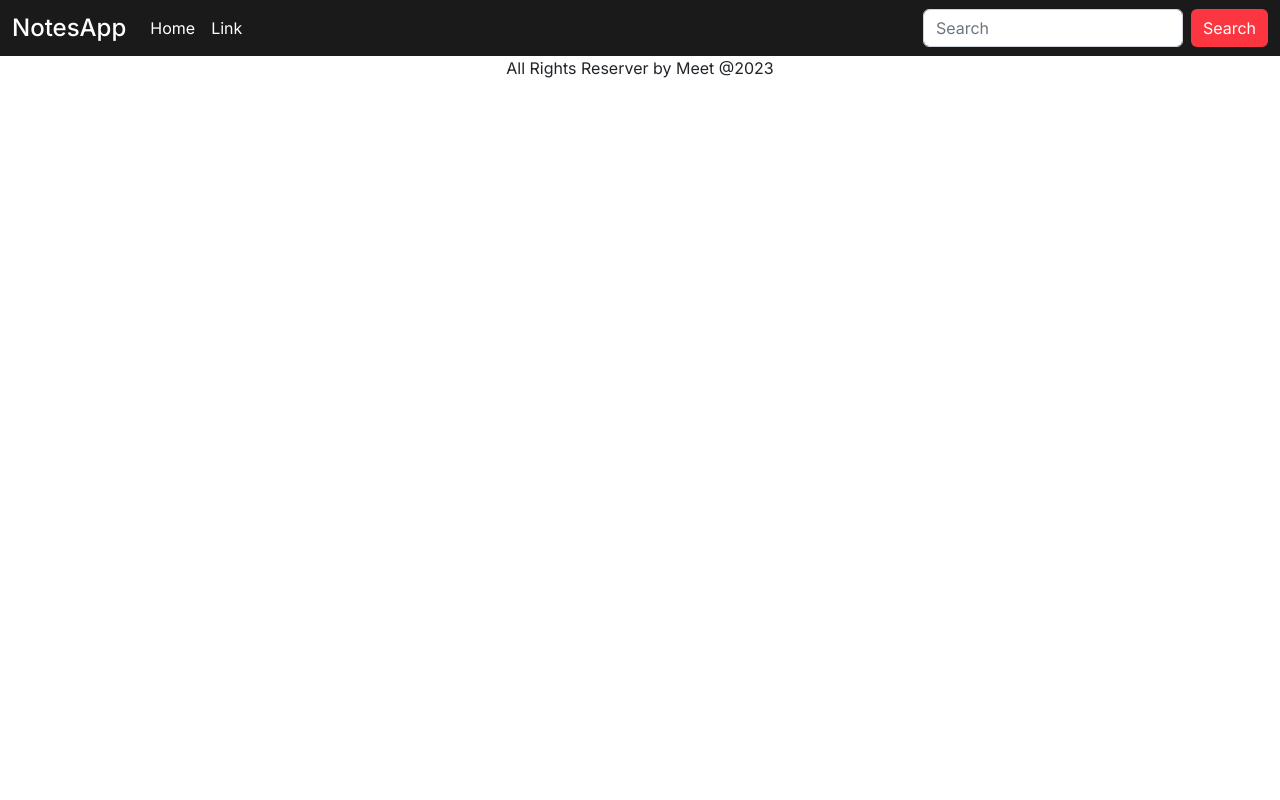
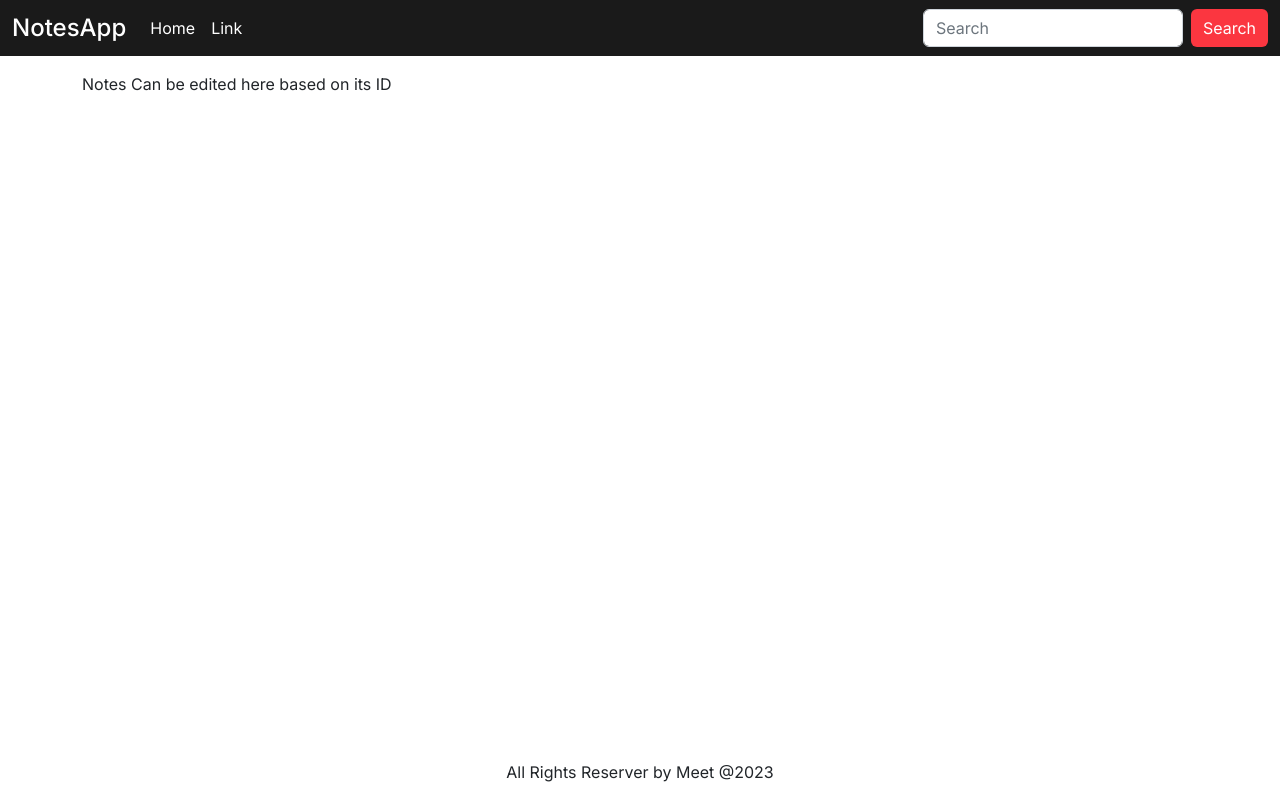
Before and after one commit to meet2960/ReactJs, a React (Create React App) app in the folder notes/: page /edit/1 in a window 1280 px wide. Built offline with nearby package versions, Linux system fonts and the light colour scheme.

Commit message:
added outlet from router-dom

```diff
--- a/notes/src/App.js
+++ b/notes/src/App.js
@@ -6,7 +6,7 @@ import Routing from "./Pages/Routing";
 
 const App = () => {
   return (
-    <div className="min-100vh d-flex flex-column">
+    <div>
       <Routing />
     </div>
   );
--- a/notes/src/Components/Note.jsx
+++ b/notes/src/Components/NotesPage.jsx
@@ -1,7 +1,7 @@
 import React, { useState } from "react";
 import { useDispatch } from "react-redux";
 import { addNotes } from "../Redux/notesSlice";
-const Note = () => {
+const NotesPage = () => {
   const dispatch = useDispatch();
   const [noteInput, setNoteInput] = useState({
     noteTitle: "",
@@ -63,4 +63,4 @@ const Note = () => {
   );
 };
 
-export default Note;
+export default NotesPage;
--- /dev/null
+++ b/notes/src/Pages/AddNote.jsx
@@ -0,0 +1,7 @@
+import React from "react";
+
+const AddNote = () => {
+  return <div>New Notes Will be Added Here</div>;
+};
+
+export default AddNote;
--- /dev/null
+++ b/notes/src/Pages/EditNote.jsx
@@ -0,0 +1,7 @@
+import React from "react";
+
+const EditNote = () => {
+  return <div>Notes Can be edited here based on its ID</div>;
+};
+
+export default EditNote;
--- a/notes/src/Pages/Home.jsx
+++ b/notes/src/Pages/Home.jsx
@@ -1,11 +1,20 @@
 import React from "react";
 import { Container } from "reactstrap";
-import Note from "../Components/Note";
+import Note from "../Components/NotesPage";
+import Header from "../Components/Header";
+import { Outlet } from "react-router-dom";
+import Footer from "../Components/Footer";
 const Home = () => {
   return (
-    <Container className="flex-grow-1">
-      <Note />
-    </Container>
+    <div className="min-100vh d-flex flex-column">
+      <Header />
+      <div className="flex-grow-1">
+        <Container className="mt-3">
+          <Outlet />
+        </Container>
+      </div>
+      <Footer />
+    </div>
   );
 };
 
--- a/notes/src/Pages/Routing.jsx
+++ b/notes/src/Pages/Routing.jsx
@@ -1,16 +1,19 @@
 import React from "react";
 import { BrowserRouter, Routes, Route } from "react-router-dom";
-import Header from "../Components/Header";
-import Footer from "../Components/Footer";
 import Home from "./Home";
+import EditNote from "./EditNote";
+import AddNote from "./AddNote";
+import NotesPage from "../Components/NotesPage";
 const Routing = () => {
   return (
     <BrowserRouter>
-      <Header />
       <Routes>
-        <Route path="/" element={<Home />} />
+        <Route path="/" element={<Home />}>
+          <Route path="/home" element={<NotesPage />} />
+          <Route path="/add/:id" element={<AddNote />} />
+          <Route path="/edit/:id" element={<EditNote />} />
+        </Route>
       </Routes>
-      <Footer />
     </BrowserRouter>
   );
 };
```
Also changed, not shown: notes/src/assets/images/notes-icon.png (added).
